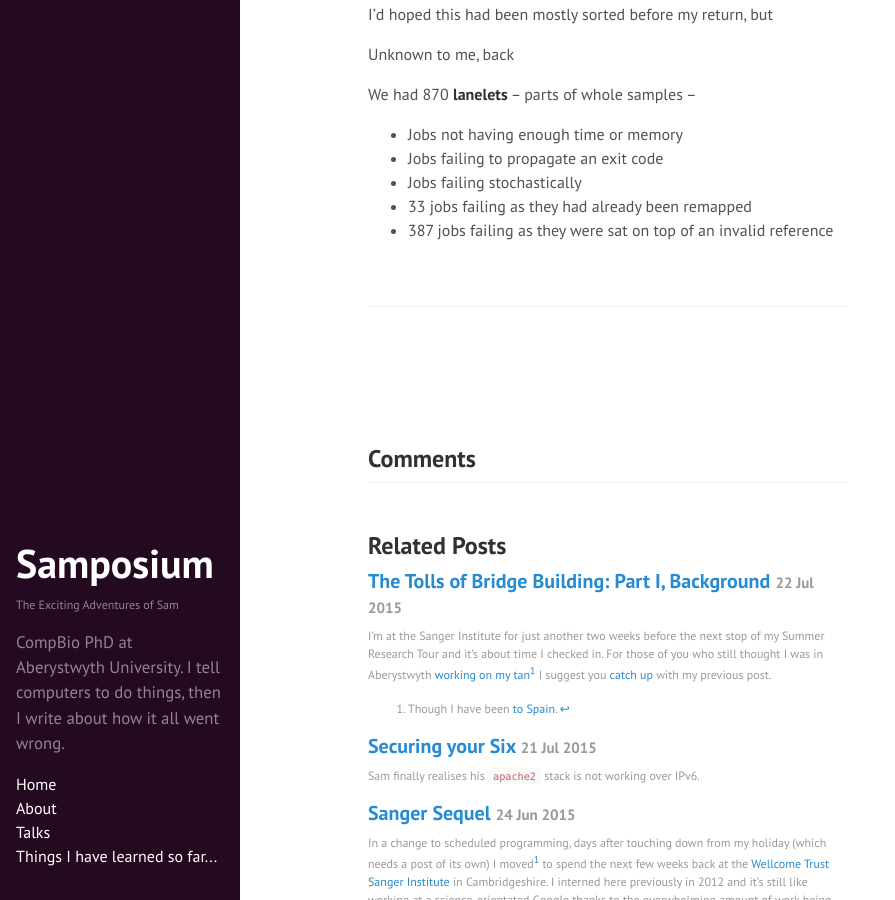
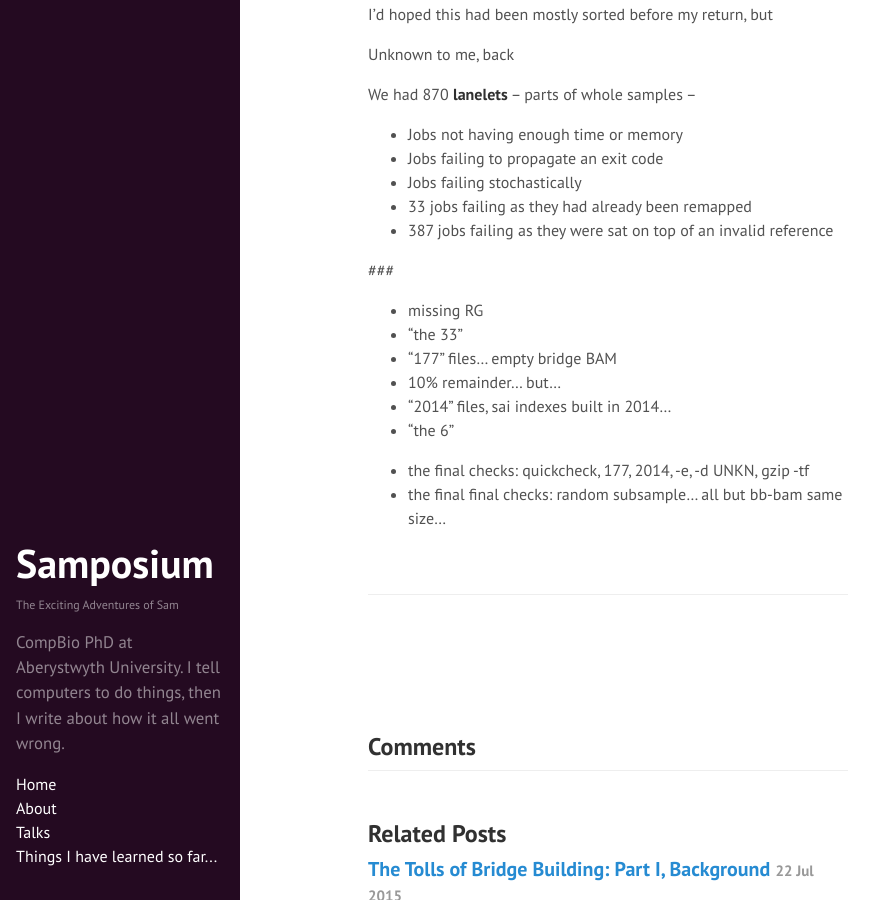
Before and after one commit to SamStudio8/samstudio8.github.io.off, a Jekyll site: the page built from _posts/2015-07-23-bridgebuilding-p2.md, in a window 1280 px wide and 900 px high, scrolled down 3436 px. Shown: the whole window, without its empty margins (0-895 px from the left). Built offline with Jekyll 4.4.1, drawn with Linux system fonts in a browser that asks for light colours; Markdown is read by kramdown in place of the engine named in the settings; comment, search, counter and statistics services are not loaded.

Commit message:
Update 2015-07-23-bridgebuilding-p2.md

```diff
--- a/_posts/2015-07-23-bridgebuilding-p2.md
+++ b/_posts/2015-07-23-bridgebuilding-p2.md
@@ -87,3 +87,15 @@ We had 870
 * Jobs failing stochastically
 * 33 jobs failing as they had already been remapped
 * 387 jobs failing as they were sat on top of an invalid reference
+
+###
+* missing RG
+* "the 33"
+* "177" files... empty bridge BAM
+* 10% remainder... but...
+* "2014" files, sai indexes built in 2014...
+* "the 6"
+
+
+* the final checks: quickcheck, 177, 2014, -e, -d UNKN, gzip -tf
+* the final final checks: random subsample... all but bb-bam same size...
```
